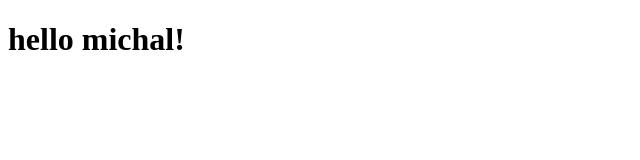
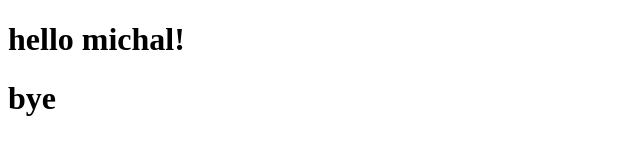
Before and after one commit to michal1082/michal.github.io, a plain HTML site: page index.html in a window 1280 px wide. Shown: the full height of the page, 0-640 px from the left. Drawn offline with Linux system fonts and the light colour scheme.

Commit message:
Update index.html

```diff
--- a/index.html
+++ b/index.html
@@ -9,5 +9,6 @@
 </head>
 <body>
     <h1> hello michal! </h1>
+    <h1> bye </h1>
 </body>
 </html>
```
